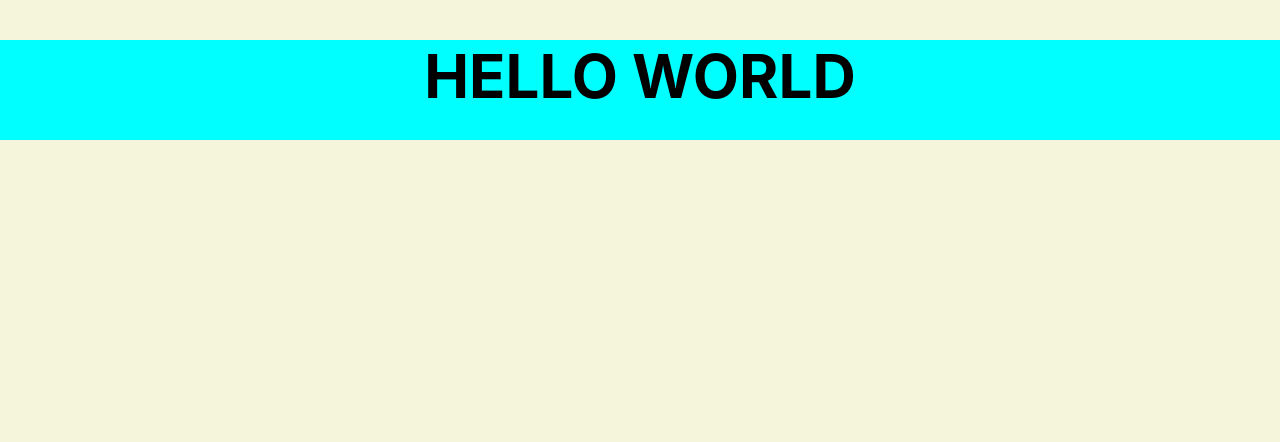
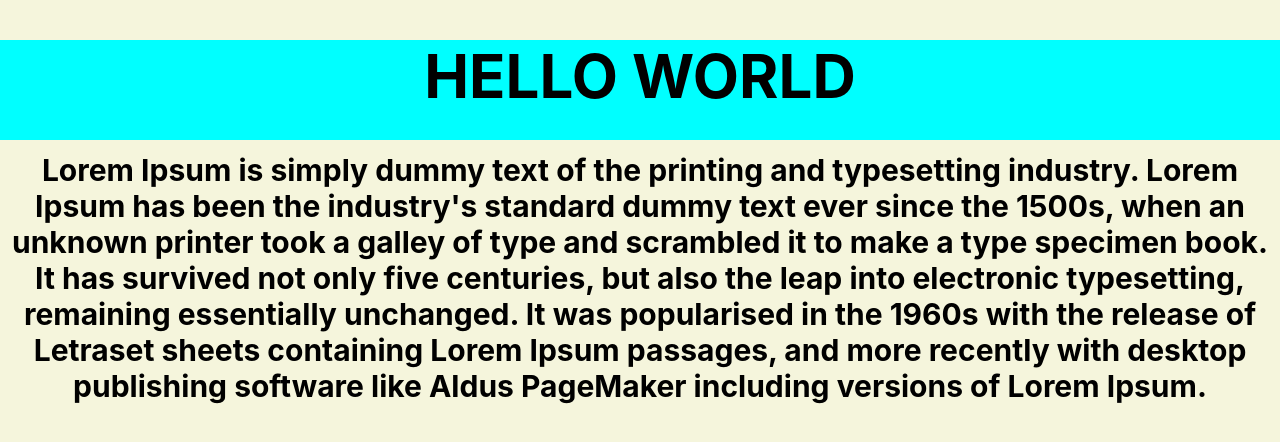
Before and after one commit to sruthi377/Student_App, a React (Create React App) app: page / in a window 1280 px wide. Shown: the top 442 px of the page. Built offline with nearby package versions, Linux system fonts and the light colour scheme.

Commit message:
Add Paragraph in app js files

```diff
--- a/src/App.js
+++ b/src/App.js
@@ -4,6 +4,7 @@
   return (
     <div className="App">
       <h1>HELLO WORLD</h1>
+      <p>Lorem Ipsum is simply dummy text of the printing and typesetting industry. Lorem Ipsum has been the industry's standard dummy text ever since the 1500s, when an unknown printer took a galley of type and scrambled it to make a type specimen book. It has survived not only five centuries, but also the leap into electronic typesetting, remaining essentially unchanged. It was popularised in the 1960s with the release of Letraset sheets containing Lorem Ipsum passages, and more recently with desktop publishing software like Aldus PageMaker including versions of Lorem Ipsum.</p>
     </div>
   );
 }
```
